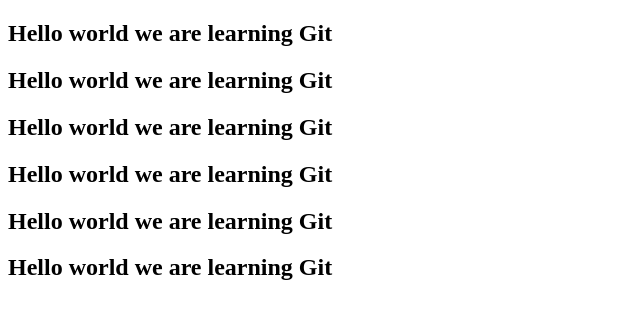
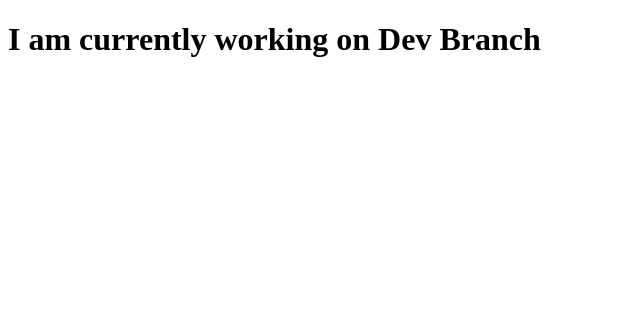
Before and after one commit to royathis/gitTest, a plain HTML site: page index.html in a window 1280 px wide. Shown: the whole page, without its empty margins (0-640 px from the left). Drawn offline with Linux system fonts and the light colour scheme.

Commit message:
First Commit For Dev Branch

```diff
--- a/index.html
+++ b/index.html
@@ -8,11 +8,6 @@
   <script src="script.js"></script>
 </head>
 <body>
-  <h2>Hello world we are learning Git</h2>
-  <h2>Hello world we are learning Git</h2>
-  <h2>Hello world we are learning Git</h2>
-  <h2>Hello world we are learning Git</h2>
-  <h2>Hello world we are learning Git</h2>
-  <h2>Hello world we are learning Git</h2>
+  <h1>I am currently working on Dev Branch</h1>
 </body>
 </html>
```
